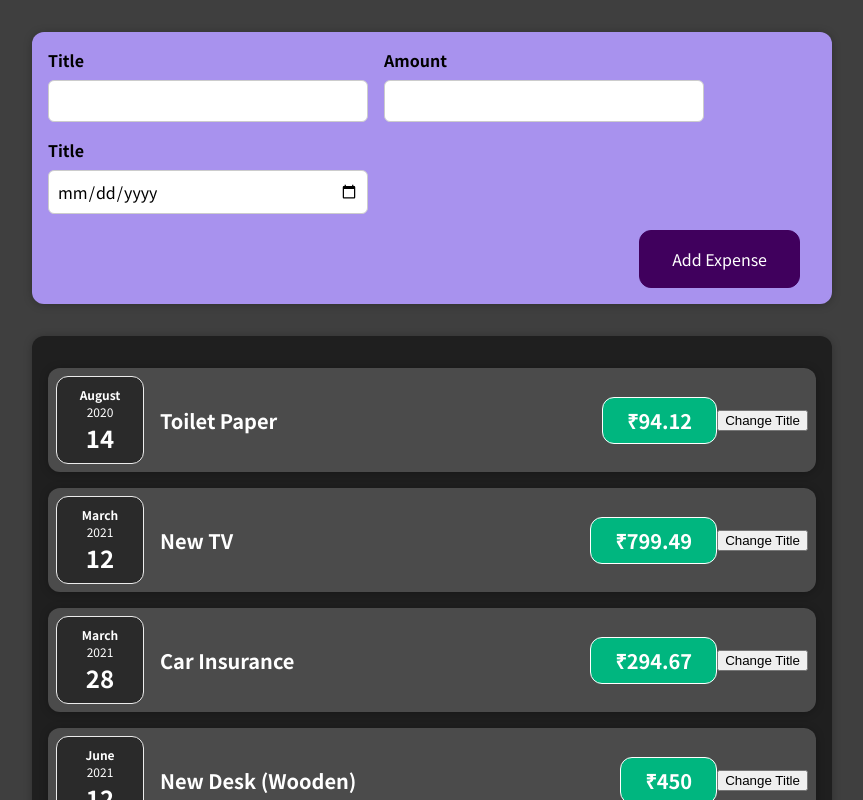
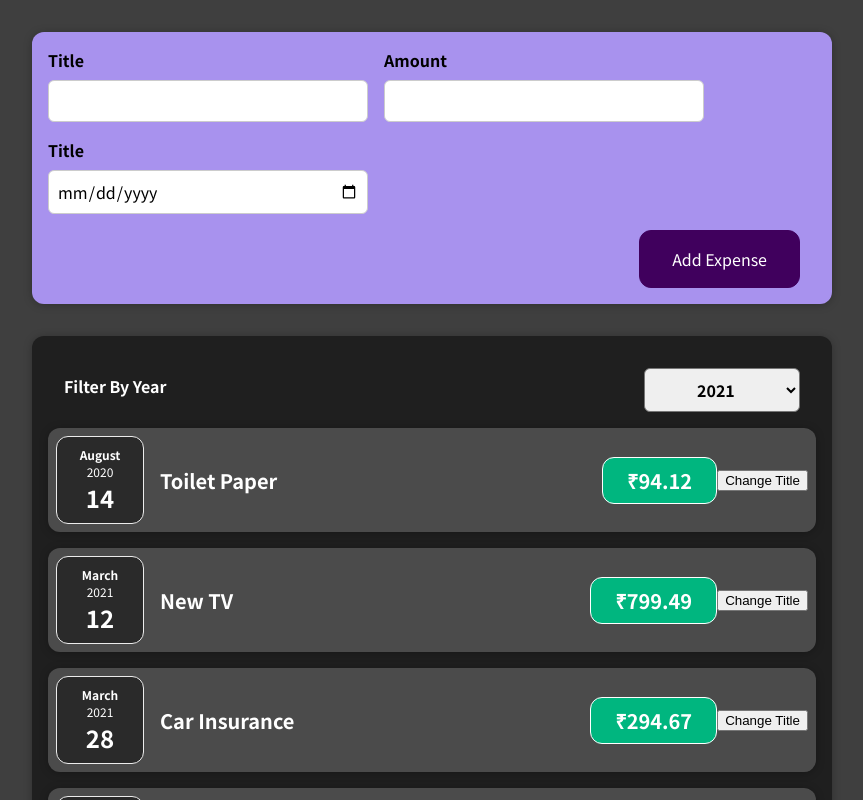
Before and after one commit to sidshetty/expense-calculator, a React (Create React App) app: page / in a window 1280 px wide. Shown: the top 800 px of the page, without its empty margins (208-1071 px from the left). Built offline with nearby package versions, Linux system fonts and the light colour scheme.

Commit message:
Initial commit for filter by year

```diff
--- /dev/null
+++ b/src/components/Expenses/ExpenseFilter.css
@@ -0,0 +1,24 @@
+.expenses-filter {
+	color: white;
+	padding: 0 1rem;
+}
+
+.expenses-filter__control {
+	display: flex;
+	width: 100%;
+	align-items: center;
+	justify-content: space-between;
+	margin: 1rem 0;
+}
+
+.expenses-filter label {
+	font-weight: bold;
+	margin-bottom: 0.5rem;
+}
+
+.expenses-filter select {
+	font: inherit;
+	padding: 0.5rem 3rem;
+	font-weight: bold;
+	border-radius: 6px;
+}
--- /dev/null
+++ b/src/components/Expenses/ExpenseFilter.js
@@ -0,0 +1,23 @@
+import './ExpenseFilter.css';
+
+const ExpenseFilter = (props) => {
+	const selectedValueHandler = (event) => {
+		props.onSelectedFilter(event.target.value);
+	};
+
+	return (
+		<div className="expenses-filter">
+			<div className="expenses-filter__control">
+				<label>Filter By Year</label>
+				<select value={props.selectedYear} onChange={selectedValueHandler}>
+					<option value="2022">2022</option>
+					<option value="2021">2021</option>
+					<option value="2020">2020</option>
+					<option value="2019">2019</option>
+				</select>
+			</div>
+		</div>
+	);
+};
+
+export default ExpenseFilter;
--- a/src/components/Expenses/Expenses.js
+++ b/src/components/Expenses/Expenses.js
@@ -1,15 +1,26 @@
 import './Expenses.css';
 import Card from '../Card/Card';
 import ExpenseItem from './ExpenseItem';
+import ExpenseFilter from './ExpenseFilter';
+import { useState } from 'react/cjs/react.development';
 
 const Expenses = (props) => {
+	const [ filteredYear, setFilteredYear ] = useState('2021');
+	const filterSelectedHandler = (filteredYear) => {
+		setFilteredYear(filteredYear);
+		console.log(filteredYear);
+	};
+
 	return (
+		<div>
 			<Card className="expenses">
+				<ExpenseFilter onSelectedFilter={filterSelectedHandler} selectedYear={filteredYear} />
 				<ExpenseItem title={props.items[0].title} amount={props.items[0].amount} date={props.items[0].date} />
 				<ExpenseItem title={props.items[1].title} amount={props.items[1].amount} date={props.items[1].date} />
 				<ExpenseItem title={props.items[2].title} amount={props.items[2].amount} date={props.items[2].date} />
 				<ExpenseItem title={props.items[3].title} amount={props.items[3].amount} date={props.items[3].date} />
 			</Card>
+		</div>
 	);
 };
 
```
Lines whose indentation alone changed are shown as unchanged.
